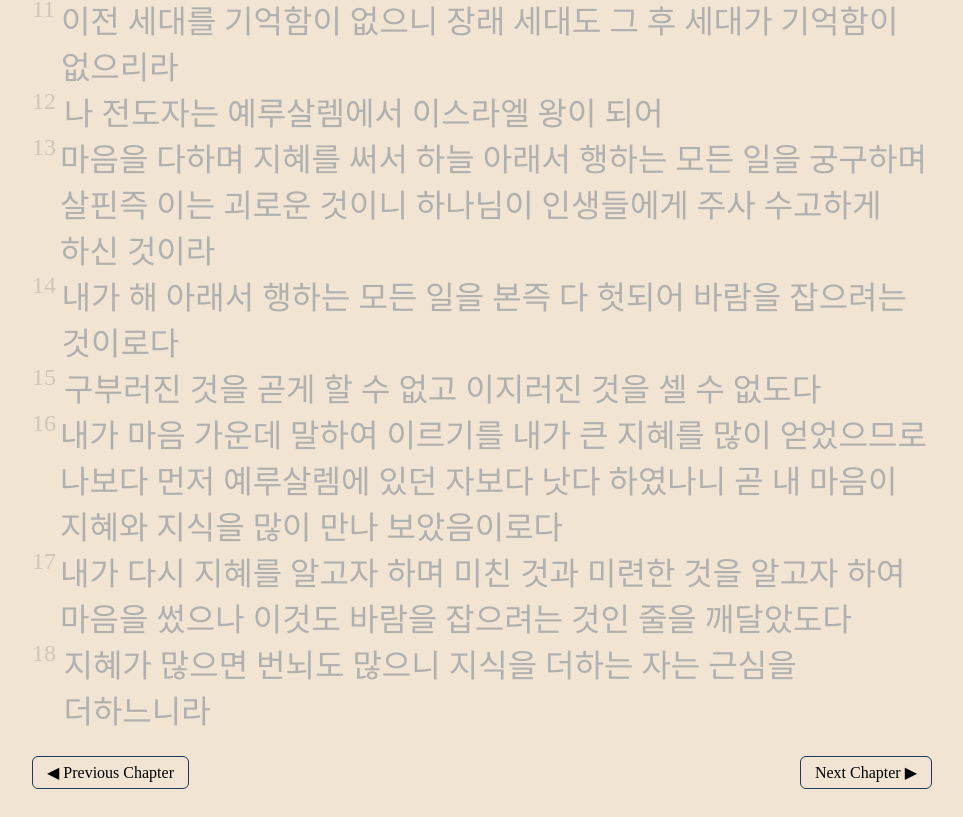
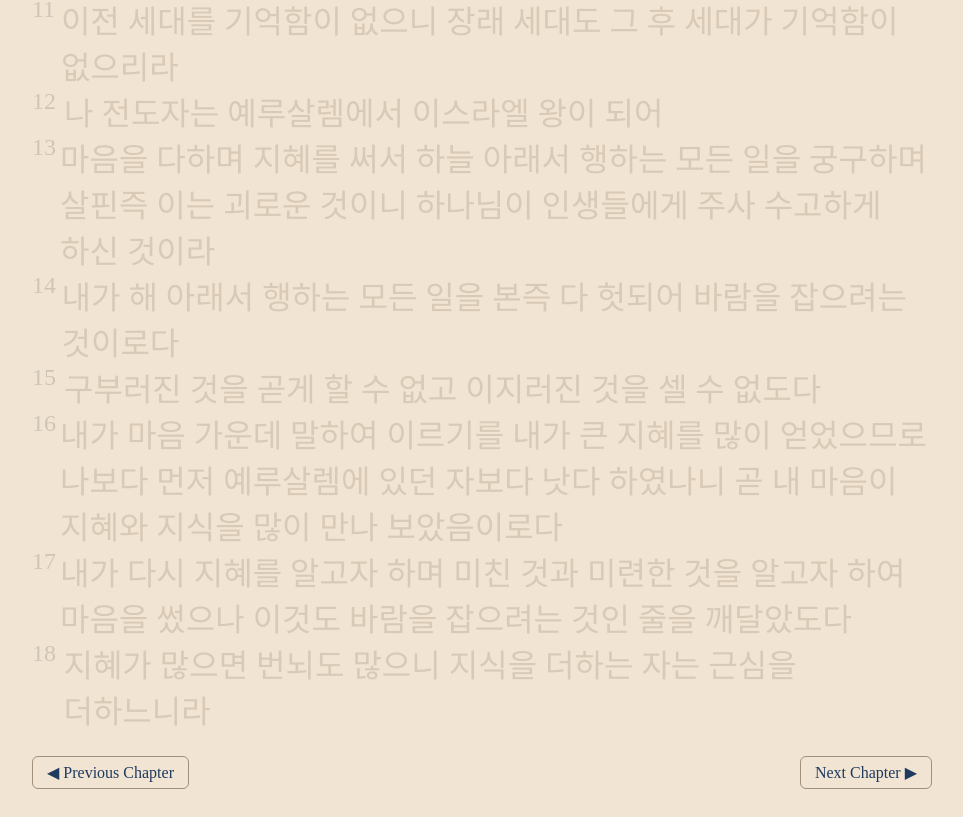
Before and after one commit to tgsech/bible, a React (Vite) app: page /read/krv-ko/ecclesiastes/1 in a window 1280 px wide. Shown: the part 927-1744 px from the top of the page, without its empty margins (158-1121 px from the left). Built offline with nearby package versions, Linux system fonts and the light colour scheme; a web font is replaced by a local one.

Commit message:
Theme Updates (Visibility)

```diff
--- a/src/components/ChapterNav.css
+++ b/src/components/ChapterNav.css
@@ -12,6 +12,7 @@
   border: 1px solid var(--color-text);
   background: transparent;
   cursor: pointer;
+  color: var(--color-correct)
 }
 
 .chapterNav button:disabled {
--- a/src/index.css
+++ b/src/index.css
@@ -27,15 +27,14 @@
 }
 
 
-
 :root {
-  --color-bg: #f1e4d2;
-  --color-text: #1e3a5f;
-  --color-untyped: #6f8cdc;
-  --color-correct: #000000;
-  --color-incorrect: #d7c7ba;
-  --color-composing: #001a47;
-  --color-cursor: #000000;
+  --color-bg: #F1E4D2;
+  --color-text: #A28F79;
+  --color-correct: #1E3A5F;
+  --color-incorrect: #D32F2F;
+  --color-untyped: #6F8CDC;
+  --color-cursor: #1E3A5F;
+  --color-composing: #0B2240;
   --font-body: "MaruBuri";
 }
 
--- a/src/theme/themeOptions.ts
+++ b/src/theme/themeOptions.ts
@@ -26,39 +26,39 @@ export const PALETTES: ColorPalette[] = [
     id: "original",
     name: "Original",
     colors: {
-      bg: "#f1e4d2",
-      text: "#1e3a5f",
-      correct: "#000000",
-      incorrect: "#d7c7ba",
-      untyped: "#6f8cdc",
-      cursor: "#000000",
-      composing: "#001a47",
+      bg: "#F1E4D2",
+      text: "#A28F79",
+      correct: "#1E3A5F",
+      incorrect: "#D32F2F",
+      untyped: "#6F8CDC",
+      cursor: "#1E3A5F",
+      composing: "#0B2240",
     },
   },
   {
     id: "midnight",
     name: "Midnight",
     colors: {
-      bg: "#242331",
-      text: "#658E9C",
+      bg: "#181824",
+      text: "#41495A",
       correct: "#F2F4F3",
-      incorrect: "#E85D75",
-      untyped: "#6f8cdc",
-      cursor: "#F2F4F3",
-      composing: "#F2F4F3",
+      incorrect: "#FF5370",
+      untyped: "#658E9C",
+      cursor: "#80CBC4",
+      composing: "#FFCB6B",
       },
   },
   {
     id: "light",
     name: "Light",
     colors: {
-      bg: "#fafafa",
-      text: "#000000",
-      correct: "#484b6a",
-      incorrect: "#BF3100",
-      untyped: "#484b6a",
-      cursor: "#484b6a",
-      composing: "#484b6a",
+      bg: "#FAFAFA",
+      text: "#B0B0B0",
+      correct: "#1F2232",
+      incorrect: "#E53935",
+      untyped: "#6C7293",
+      cursor: "#484B6A",
+      composing: "#25283B",
       },
   },
   {
@@ -66,12 +66,12 @@ export const PALETTES: ColorPalette[] = [
     name: "Dark",
     colors: {
       bg: "#121215",
-      text: "#a4a5b1",
-      correct: "#f7f7f8",
-      incorrect: "#F5BB00",
-      untyped: "#a4a5b1",
+      text: "#4A4A5A",
+      correct: "#F7F7F8",
+      incorrect: "#FF4A4A",
+      untyped: "#8A8B9A",
       cursor: "#F5BB00",
-      composing: "#f7f7f8",
+      composing: "#F5BB00",
       },
   },
 
```
